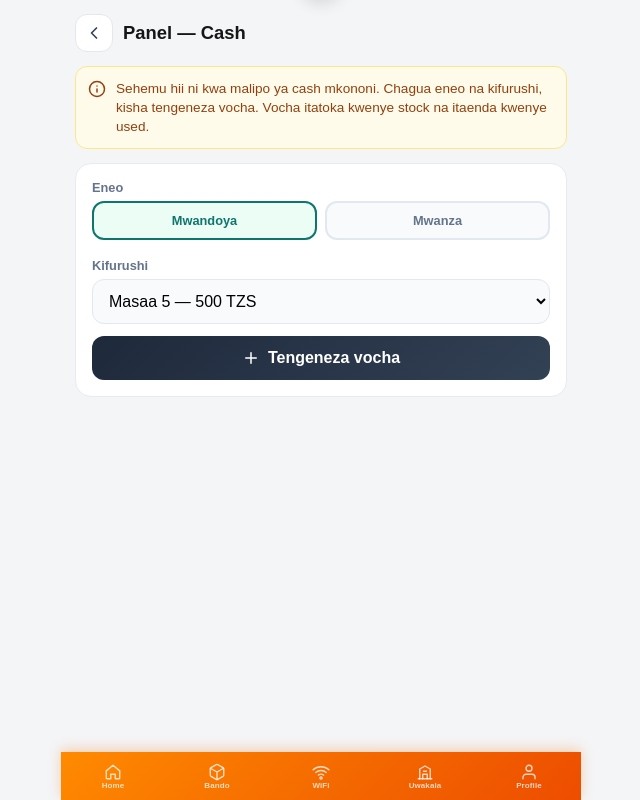
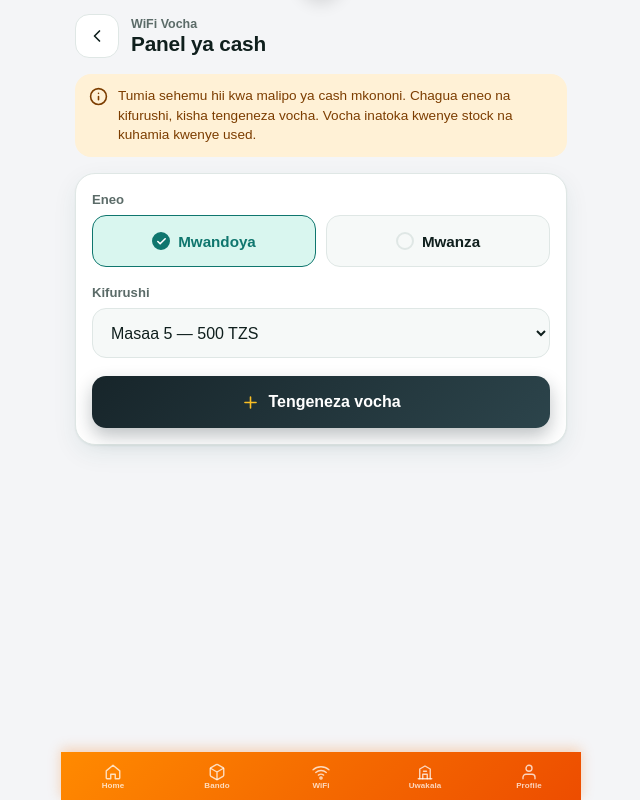
Before and after one commit to titansgroup7-cell/SULE, a Flask app: page /wifi/panel in a window 1280 px wide. Shown: the whole page, without its empty margins (319-959 px from the left). Run offline with Flask 3, Linux system fonts and the light colour scheme; the visitor is signed in with stand-in values (Sample User, id 1); data comes from the database, SQL or seed files in the repository; some libraries are stand-ins or nearby versions.

Commit message:
Update wifi_panel.html

```diff
--- a/templates/wifi_panel.html
+++ b/templates/wifi_panel.html
@@ -2,134 +2,339 @@
 {% block title %}WiFi Panel — Cash{% endblock %}
 {% block content %}
 <style>
-.wpan-wrap { padding: 14px 14px 90px; max-width: 520px; margin: 0 auto; }
-.wpan-top { display: flex; align-items: center; gap: 10px; margin-bottom: 14px; }
+:root {
+    --w-teal-900: #064e48;
+    --w-teal-700: #0f766e;
+    --w-teal-500: #14b8a6;
+    --w-teal-100: #d9f6ef;
+    --w-bg: #f4f7f6;
+    --w-surface: #ffffff;
+    --w-field: #f6f9f8;
+    --w-text: #0f1f1d;
+    --w-muted: #5b6b68;
+    --w-line: #dfe7e5;
+    --w-shadow: 0 1px 2px rgba(6,78,72,.06), 0 8px 24px rgba(6,78,72,.08);
+}
+@media (prefers-color-scheme: dark) {
+    :root {
+        --w-bg: #0c1514;
+        --w-surface: #142220;
+        --w-field: #0f1c1b;
+        --w-text: #e8f3f1;
+        --w-muted: #93a9a5;
+        --w-line: #223633;
+        --w-teal-100: #123c37;
+        --w-shadow: 0 1px 2px rgba(0,0,0,.4), 0 8px 24px rgba(0,0,0,.3);
+    }
+}
+
+.wpan-wrap {
+    padding: 14px 14px calc(90px + env(safe-area-inset-bottom, 0px));
+    max-width: 520px;
+    margin: 0 auto;
+    color: var(--w-text);
+}
+.wpan-wrap svg {
+    fill: none;
+    stroke: currentColor;
+    stroke-width: 2;
+    stroke-linecap: round;
+    stroke-linejoin: round;
+}
+
+/* ---------- Top bar ---------- */
+.wpan-top { display: flex; align-items: center; gap: 12px; margin-bottom: 16px; }
 .wpan-back {
-    width: 38px; height: 38px; border-radius: 12px; background: #fff;
-    border: 1px solid #e5e7eb; display: flex; align-items: center; justify-content: center;
-    color: #334155;
+    width: 44px; height: 44px;
+    border-radius: 14px;
+    background: var(--w-surface);
+    border: 1px solid var(--w-line);
+    display: flex; align-items: center; justify-content: center;
+    color: var(--w-text);
+    flex-shrink: 0;
 }
-.wpan-back svg {
-    width: 20px; height: 20px; stroke: currentColor; fill: none;
-    stroke-width: 2; stroke-linecap: round; stroke-linejoin: round;
+.wpan-back svg { width: 20px; height: 20px; }
+.wpan-top h1 { margin: 0; font-size: 1.3rem; font-weight: 800; letter-spacing: -.01em; }
+.wpan-top small {
+    display: block;
+    font-size: .78rem;
+    font-weight: 600;
+    color: var(--w-muted);
+    margin-bottom: 1px;
 }
-.wpan-top h1 { font-size: 1.15rem; }
+.wpan-back:focus-visible,
+.loc-pill:focus-within,
+.wpan-card select:focus-visible,
+.wpan-card button:focus-visible,
+.wpan-copy:focus-visible { outline: 3px solid var(--w-teal-500); outline-offset: 2px; }
+
+/* ---------- Note ---------- */
 .wpan-note {
-    background: #fffbeb; border: 1px solid #fde68a; color: #92400e;
-    border-radius: 12px; padding: 12px; font-size: .85rem; margin-bottom: 14px; line-height: 1.4;
-    display: flex; gap: 10px; align-items: flex-start;
+    display: flex;
+    gap: 10px;
+    align-items: flex-start;
+    padding: 12px 14px;
+    margin-bottom: 16px;
+    border-radius: 16px;
+    background: #fff1d6;
+    color: #7c3d00;
+    font-size: .85rem;
+    line-height: 1.45;
 }
-.wpan-note svg {
-    width: 18px; height: 18px; stroke: currentColor; fill: none;
-    stroke-width: 2; stroke-linecap: round; stroke-linejoin: round; flex-shrink: 0; margin-top: 1px;
+.wpan-note svg { width: 19px; height: 19px; flex-shrink: 0; margin-top: 1px; }
+@media (prefers-color-scheme: dark) {
+    .wpan-note { background: #3a2c0e; color: #fcc766; }
 }
-.wpan-card {
-    background: #fff; border-radius: 16px; border: 1px solid #e8eaed;
-    padding: 16px; margin-bottom: 12px;
+
+/* ---------- Result ---------- */
+.wpan-result {
+    position: relative;
+    overflow: hidden;
+    padding: 20px 16px 18px;
+    margin-bottom: 16px;
+    border-radius: 22px;
+    text-align: center;
+    color: #fff;
+    background:
+        radial-gradient(120% 90% at 100% 0%, rgba(20,184,166,.55) 0%, transparent 60%),
+        linear-gradient(160deg, var(--w-teal-900) 0%, var(--w-teal-700) 100%);
+    box-shadow: 0 14px 32px rgba(6,78,72,.30);
+    animation: wpan-in .4s cubic-bezier(.2,.8,.2,1) both;
 }
-.wpan-card label { display: block; font-size: .8rem; color: #64748b; margin-bottom: 6px; font-weight: 600; }
-.wpan-card select, .wpan-card input {
-    width: 100%; padding: 12px; border-radius: 12px; border: 1px solid #e2e8f0;
-    margin-bottom: 12px; background: #f8fafc;
-}
-.wpan-card button {
-    width: 100%; padding: 13px; border: none; border-radius: 12px;
-    background: linear-gradient(135deg, #1e293b, #334155); color: #fff;
-    font-weight: 700; cursor: pointer;
-    display: inline-flex; align-items: center; justify-content: center; gap: 8px;
-}
-.wpan-card button svg {
-    width: 18px; height: 18px; stroke: currentColor; fill: none;
-    stroke-width: 2; stroke-linecap: round; stroke-linejoin: round;
-}
-.wpan-result {
-    background: linear-gradient(135deg, #0f766e, #14b8a6); color: #fff;
-    border-radius: 16px; padding: 20px 16px; text-align: center; margin-bottom: 14px;
-    box-shadow: 0 8px 24px rgba(13,148,136,.25);
+@keyframes wpan-in {
+    from { transform: translateY(8px) scale(.98); opacity: 0; }
+    to   { transform: none; opacity: 1; }
 }
 .wpan-result .ok-icon {
-    width: 40px; height: 40px; margin: 0 auto 8px;
-    background: rgba(255,255,255,.2); border-radius: 50%;
+    width: 44px; height: 44px;
+    margin: 0 auto 8px;
+    border-radius: 50%;
+    background: rgba(255,255,255,.2);
     display: flex; align-items: center; justify-content: center;
 }
-.wpan-result .ok-icon svg {
-    width: 22px; height: 22px; stroke: #fff; fill: none;
-    stroke-width: 2.5; stroke-linecap: round; stroke-linejoin: round;
+.wpan-result .ok-icon svg { width: 24px; height: 24px; stroke-width: 2.6; }
+.wpan-result .sub { font-size: .88rem; color: rgba(255,255,255,.88); }
+.wpan-result .code {
+    margin: 12px 0;
+    padding: 14px 10px;
+    border-radius: 14px;
+    background: rgba(0,0,0,.22);
+    font-family: ui-monospace, "SF Mono", Menlo, Consolas, monospace;
+    font-size: 1.5rem;
+    font-weight: 800;
+    letter-spacing: .08em;
+    word-break: break-all;
+    user-select: all;
 }
-.wpan-result .code {
-    font-family: ui-monospace, monospace; font-size: 1.4rem; font-weight: 800;
-    letter-spacing: .06em; margin: 10px 0; word-break: break-all;
+.wpan-copy {
+    margin-top: 12px;
+    min-height: 44px;
+    padding: 0 20px;
+    border: 1.5px solid rgba(255,255,255,.5);
+    border-radius: 999px;
+    background: transparent;
+    color: #fff;
+    font-weight: 700;
+    font-size: .88rem;
+    cursor: pointer;
+    display: inline-flex; align-items: center; gap: 8px;
 }
-.wpan-result .sub { opacity: .9; font-size: .9rem; }
-.loc-pills { display: flex; gap: 8px; margin-bottom: 12px; }
+.wpan-copy svg { width: 17px; height: 17px; }
+
+/* ---------- Form card ---------- */
+.wpan-card {
+    padding: 18px 16px 16px;
+    margin-bottom: 12px;
+    background: var(--w-surface);
+    border: 1px solid var(--w-line);
+    border-radius: 20px;
+    box-shadow: var(--w-shadow);
+}
+.wpan-card .field-label {
+    display: block;
+    margin-bottom: 8px;
+    font-size: .82rem;
+    font-weight: 700;
+    color: var(--w-muted);
+}
+.wpan-card select {
+    width: 100%;
+    min-height: 50px;
+    padding: 0 14px;
+    margin-bottom: 18px;
+    border-radius: 14px;
+    border: 1.5px solid var(--w-line);
+    background: var(--w-field);
+    color: var(--w-text);
+    font-size: 1rem;
+}
+.wpan-card select:focus {
+    outline: none;
+    border-color: var(--w-teal-500);
+    box-shadow: 0 0 0 3px rgba(20,184,166,.25);
+}
+
+/* Location pills — real radios, visually hidden */
+.loc-pills { display: grid; grid-template-columns: 1fr 1fr; gap: 10px; margin-bottom: 18px; }
 .loc-pill {
-    flex: 1; text-align: center; padding: 10px; border-radius: 12px;
-    border: 2px solid #e2e8f0; background: #f8fafc; cursor: pointer;
-    font-weight: 700; font-size: .9rem; color: #334155;
+    position: relative;
+    display: flex; align-items: center; justify-content: center; gap: 8px;
+    min-height: 52px;
+    padding: 0 10px;
+    border-radius: 14px;
+    border: 1.5px solid var(--w-line);
+    background: var(--w-field);
+    color: var(--w-text);
+    font-weight: 700;
+    font-size: .95rem;
+    cursor: pointer;
+    -webkit-tap-highlight-color: transparent;
+    transition: border-color .15s ease, background .15s ease, color .15s ease;
 }
-.loc-pill input { display: none; }
+.loc-pill input {
+    position: absolute;
+    opacity: 0;
+    inset: 0;
+    margin: 0;
+    cursor: pointer;
+}
+.loc-pill .tick {
+    width: 18px; height: 18px;
+    border-radius: 50%;
+    border: 2px solid var(--w-line);
+    display: flex; align-items: center; justify-content: center;
+    flex-shrink: 0;
+}
+.loc-pill .tick svg { width: 11px; height: 11px; stroke-width: 3.5; opacity: 0; color: #fff; }
 .loc-pill.active {
-    border-color: #0f766e; background: #ecfdf5; color: #0f766e;
+    border-color: var(--w-teal-700);
+    background: var(--w-teal-100);
+    color: var(--w-teal-700);
+}
+.loc-pill.active .tick { background: var(--w-teal-700); border-color: var(--w-teal-700); }
+.loc-pill.active .tick svg { opacity: 1; }
+@media (prefers-color-scheme: dark) {
+    .loc-pill.active { color: var(--w-teal-500); border-color: var(--w-teal-500); }
+    .loc-pill.active .tick { background: var(--w-teal-500); border-color: var(--w-teal-500); }
+}
+
+.wpan-card button[type="submit"] {
+    width: 100%;
+    min-height: 52px;
+    padding: 0 16px;
+    border: none;
+    border-radius: 14px;
+    background: linear-gradient(135deg, #17252a, #2c444b);
+    color: #fff;
+    font-size: 1rem;
+    font-weight: 800;
+    cursor: pointer;
+    display: inline-flex; align-items: center; justify-content: center; gap: 8px;
+    box-shadow: 0 8px 18px rgba(23,37,42,.28);
+    transition: transform .12s ease;
+}
+.wpan-card button[type="submit"]:active { transform: scale(.98); }
+.wpan-card button[type="submit"] svg { width: 19px; height: 19px; color: #fbbf24; }
+.wpan-card button[type="submit"]:disabled { opacity: .55; cursor: not-allowed; }
+
+@media (prefers-reduced-motion: reduce) {
+    .wpan-result { animation: none; }
+    .loc-pill, .wpan-card button[type="submit"] { transition: none; }
 }
 </style>
 
 <div class="wpan-wrap">
     <div class="wpan-top">
         <a href="{{ url_for('wifi_home') }}" class="wpan-back" aria-label="Rudi">
-            <svg viewBox="0 0 24 24"><path d="M15 18l-6-6 6-6"/></svg>
+            <svg viewBox="0 0 24 24" aria-hidden="true"><path d="M15 18l-6-6 6-6"/></svg>
         </a>
-        <h1>Panel — Cash</h1>
+        <div>
+            <small>WiFi Vocha</small>
+            <h1>Panel ya cash</h1>
+        </div>
     </div>
 
     <div class="wpan-note">
-        <svg viewBox="0 0 24 24"><circle cx="12" cy="12" r="10"/><path d="M12 16v-4M12 8h.01"/></svg>
-        <span>Sehemu hii ni kwa malipo ya cash mkononi. Chagua eneo na kifurushi, kisha tengeneza vocha. Vocha itatoka kwenye stock na itaenda kwenye used.</span>
+        <svg viewBox="0 0 24 24" aria-hidden="true"><circle cx="12" cy="12" r="10"/><path d="M12 16v-4M12 8h.01"/></svg>
+        <span>Tumia sehemu hii kwa malipo ya cash mkononi. Chagua eneo na kifurushi, kisha tengeneza vocha. Vocha inatoka kwenye stock na kuhamia kwenye used.</span>
     </div>
 
     {% set qcode = request.args.get('code') %}
     {% if qcode %}
-    <div class="wpan-result">
-        <div class="ok-icon">
+    <div class="wpan-result" role="status">
+        <div class="ok-icon" aria-hidden="true">
             <svg viewBox="0 0 24 24"><path d="M20 6L9 17l-5-5"/></svg>
         </div>
         <div class="sub">Vocha imetengenezwa</div>
-        <div class="code">{{ qcode }}</div>
-        <div class="sub">{{ request.args.get('pkg', '') }} · {{ (request.args.get('loc') or '')|title }}</div>
+        <div class="code" id="wpan-code">{{ qcode }}</div>
+        <div class="sub">{{ request.args.get('pkg', '') }}{% if request.args.get('loc') %} · {{ request.args.get('loc')|title }}{% endif %}</div>
+        <button type="button" class="wpan-copy" id="wpan-copy">
+            <svg viewBox="0 0 24 24" aria-hidden="true"><rect x="9" y="9" width="13" height="13" rx="2"/><path d="M5 15H4a2 2 0 0 1-2-2V4a2 2 0 0 1 2-2h9a2 2 0 0 1 2 2v1"/></svg>
+            <span>Nakili namba</span>
+        </button>
     </div>
     {% endif %}
 
     <form method="post" action="{{ url_for('wifi_panel_generate') }}" class="wpan-card">
-        <label>Eneo</label>
-        <div class="loc-pills">
+        <span class="field-label" id="loc-label">Eneo</span>
+        <div class="loc-pills" role="radiogroup" aria-labelledby="loc-label">
             <label class="loc-pill active">
                 <input type="radio" name="location" value="mwandoya" required checked>
+                <span class="tick" aria-hidden="true"><svg viewBox="0 0 24 24"><path d="M20 6L9 17l-5-5"/></svg></span>
                 Mwandoya
             </label>
             <label class="loc-pill">
                 <input type="radio" name="location" value="mwanza" required>
+                <span class="tick" aria-hidden="true"><svg viewBox="0 0 24 24"><path d="M20 6L9 17l-5-5"/></svg></span>
                 Mwanza
             </label>
         </div>
 
-        <label>Kifurushi</label>
-        <select name="package_key" required>
+        <label class="field-label" for="package_key">Kifurushi</label>
+        <select id="package_key" name="package_key" required>
             {% for p in packages %}
             <option value="{{ p.key }}">{{ p.name }} — {{ "{:,}".format(p.price) }} TZS</option>
             {% endfor %}
         </select>
 
         <button type="submit">
-            <svg viewBox="0 0 24 24"><path d="M12 5v14M5 12h14"/></svg>
+            <svg viewBox="0 0 24 24" aria-hidden="true"><path d="M12 5v14M5 12h14"/></svg>
             Tengeneza vocha
         </button>
     </form>
 </div>
+
 <script>
-document.querySelectorAll('.loc-pill input').forEach(function(r){
-    r.addEventListener('change', function(){
-        document.querySelectorAll('.loc-pill').forEach(function(l){ l.classList.remove('active'); });
+document.querySelectorAll('.loc-pill input').forEach(function (r) {
+    r.addEventListener('change', function () {
+        document.querySelectorAll('.loc-pill').forEach(function (l) {
+            l.classList.remove('active');
+        });
         if (r.checked) r.parentElement.classList.add('active');
     });
 });
+
+(function () {
+    var btn = document.getElementById('wpan-copy');
+    if (!btn) return;
+    btn.addEventListener('click', function () {
+        var code = document.getElementById('wpan-code').textContent.trim();
+        var label = btn.querySelector('span');
+        function done() {
+            label.textContent = 'Imenakiliwa';
+            setTimeout(function () { label.textContent = 'Nakili namba'; }, 1800);
+        }
+        if (navigator.clipboard && navigator.clipboard.writeText) {
+            navigator.clipboard.writeText(code).then(done, function () {});
+        } else {
+            var t = document.createElement('textarea');
+            t.value = code;
+            document.body.appendChild(t);
+            t.select();
+            try { document.execCommand('copy'); done(); } catch (e) {}
+            document.body.removeChild(t);
+        }
+    });
+})();
 </script>
 {% endblock %}
```
